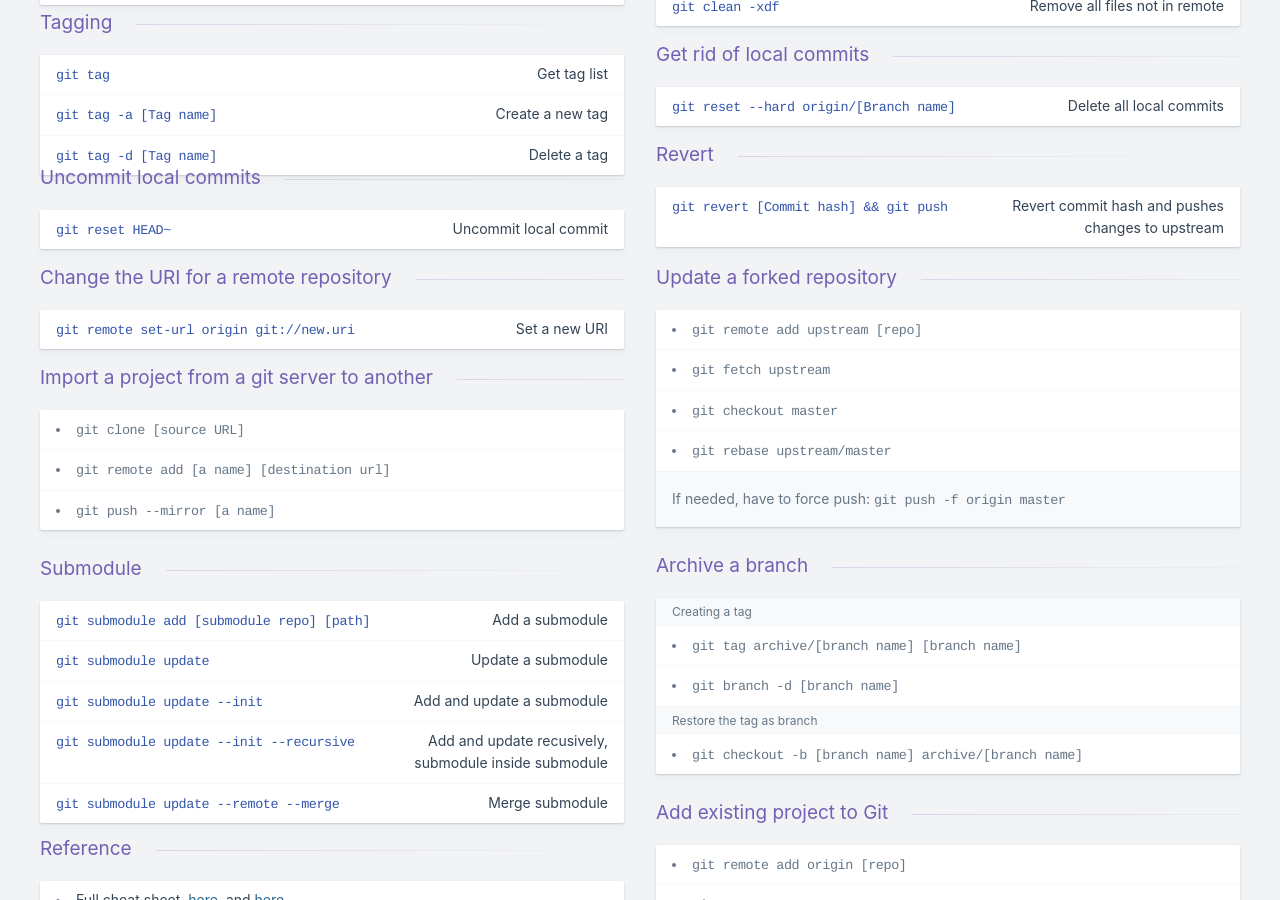
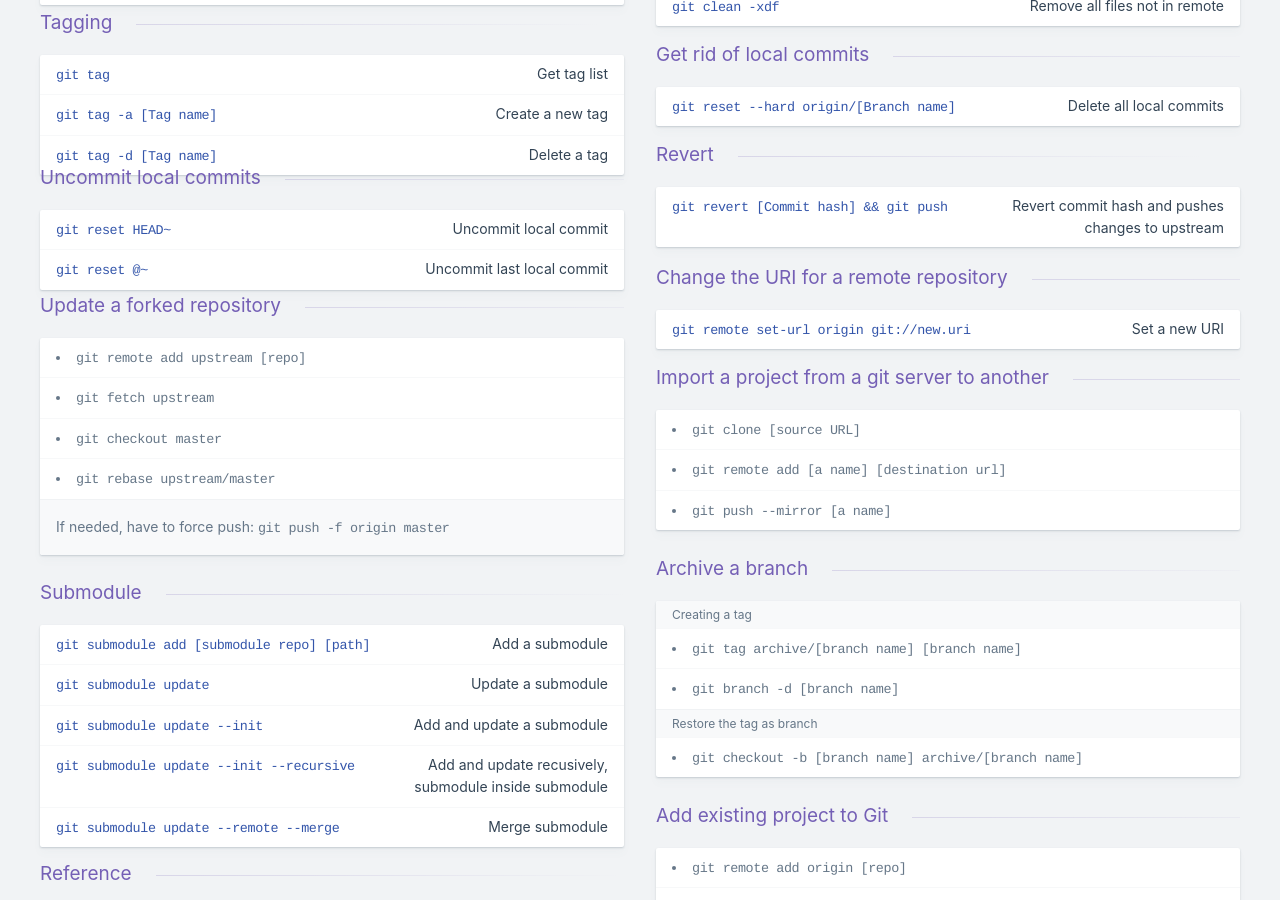
Before and after one commit to kasramp/cheat-sheet-factory, a Jekyll site: the page built from version_control/git.md, in a window 1280 px wide and 900 px high, scrolled down 978 px. Built offline with Jekyll 4.4.1, drawn with Linux system fonts in a browser that asks for light colours; part of the change alters nothing that is shown.

Commit message:
Add git reset last commit

```diff
--- a/version_control/git.md
+++ b/version_control/git.md
@@ -3,7 +3,7 @@ title: GIT
 category: Version Control
 layout: 2017/sheet
 tags: [Featured]
-updated: 2021-05-10
+updated: 2021-12-08
 keywords:
   - "git"
   - "git cheat sheet"
@@ -92,6 +92,7 @@ intro: |
 ### Uncommit local commits
 
 | `git reset HEAD~` | Uncommit local commit |
+| `git reset @~` | Uncommit last local commit |
 
 ### Change the URI for a remote repository
 
```
